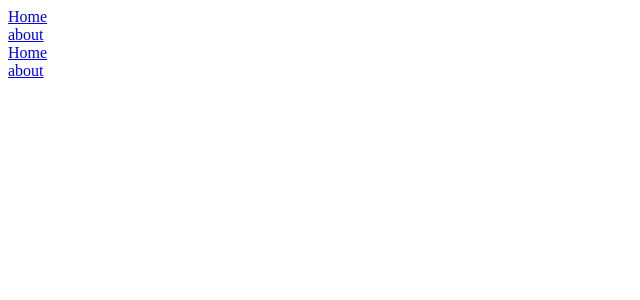
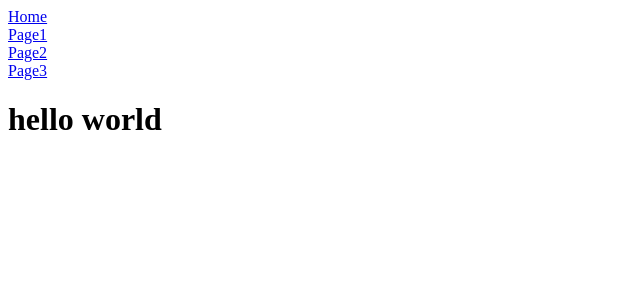
Before and after one commit to project815/nomadcoder_nextjs-first-project, a Next.js app: page / in a window 1280 px wide. Shown: the top 300 px of the page, without its empty margins (0-640 px from the left). Built offline with nearby package versions, Linux system fonts and the light colour scheme.

Commit message:
_app.js layout.js

```diff
--- a/src/components/NarBar.module.css
+++ /dev/null
@@ -1,6 +0,0 @@
-.link {
-  text-decoration: none;
-}
-.acitve {
-  color: totato;
-}
--- a/src/components/NavBar.js
+++ b/src/components/NavBar.js
@@ -1,14 +1,16 @@
 import Link from "next/link";
-import { useRouter } from "next/router";
 
 export default function NavBar() {
-  const router = useRouter();
-  console.log(router);
   return (
-    <nav>
-      <Link href="/">Home</Link>
+    <>
+      <Link href={"/"}>Home</Link>
       <br />
-      <Link href="about">about</Link>
-    </nav>
+      <Link href={"/page1"}>Page1</Link>
+      <br />
+      <Link href={"/page2"}>Page2</Link>
+      <br />
+      <Link href={"/page3"}>Page3</Link>
+      <br />
+    </>
   );
 }
--- a/src/pages/_app.js
+++ b/src/pages/_app.js
@@ -1,11 +1,12 @@
-import NavBar from "@/components/NavBar.js";
+import Layout from "@/components/Layout/index.js";
+import React from "react";
 
-export default function App({ Component, pageProps }) {
+export default function MyApp({ Component, pageProps }) {
   console.log("Component : ", Component);
   console.log("pageProps : ", pageProps);
   return (
     <>
-      <NavBar></NavBar>
+      <Layout></Layout>
       <Component {...pageProps} />
     </>
   );
--- a/src/pages/index.js
+++ b/src/pages/index.js
@@ -1,11 +1,7 @@
-import Layout from "@/components/Layout/index.js";
-
 export default function Home() {
   return (
     <>
-      <Layout>
-        <h1>hello world</h1>
-      </Layout>
+      <h1>hello world</h1>
     </>
   );
 }
```
